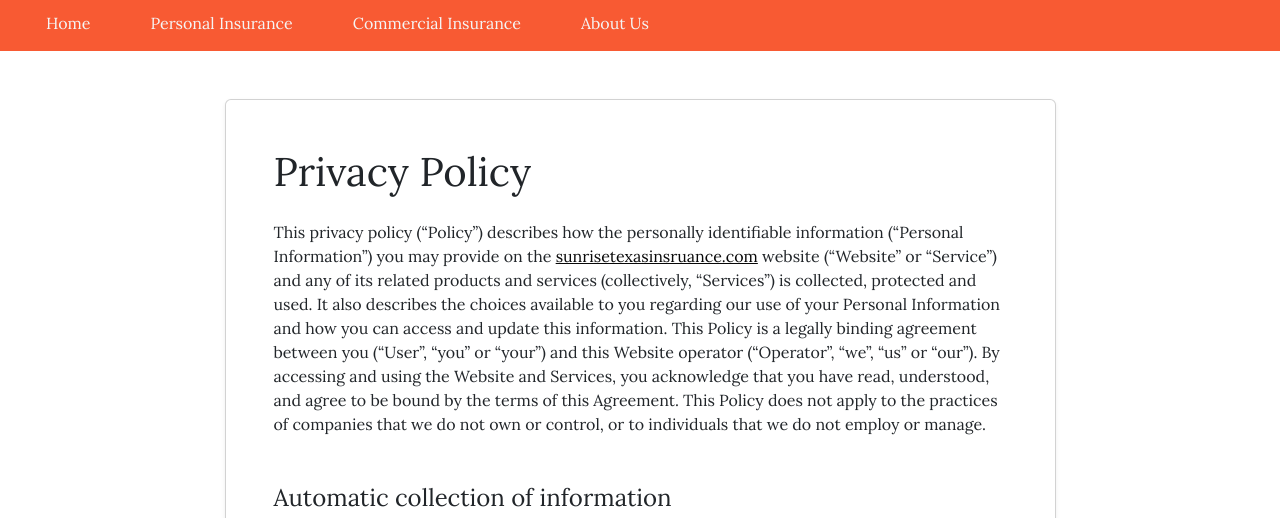
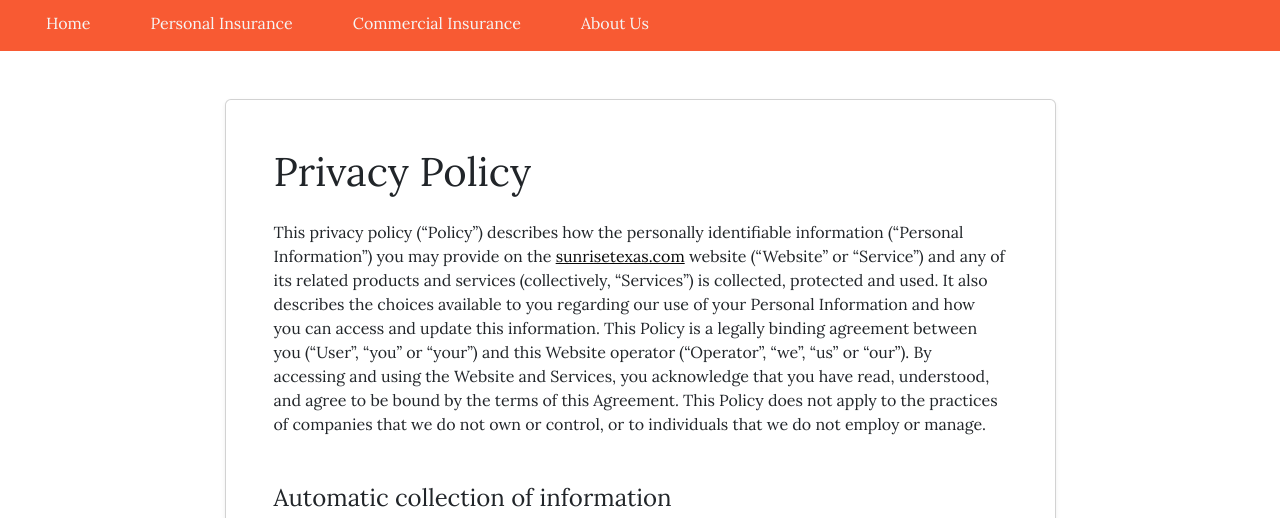
Before and after one commit to SBerglund0629/STIAUpdates, a plain HTML site: page PrivacyPolicy.html in a window 1280 px wide. Shown: the part 213-731 px from the top of the page. Drawn offline with nearby package versions, Linux system fonts and the light colour scheme.

Commit message:
Update PrivacyPolicy.html

```diff
--- a/PrivacyPolicy.html
+++ b/PrivacyPolicy.html
@@ -41,7 +41,7 @@
 
             <p>
               This privacy policy (“Policy”) describes how the personally identifiable information (“Personal Information”) you may provide on the
-              <a target="_blank" rel="nofollow" href="http://sunrisetexas.com">sunrisetexasinsruance.com</a> website (“Website” or “Service”) and any of its related products and services
+              <a target="_blank" rel="nofollow" href="http://sunrisetexas.com">sunrisetexas.com</a> website (“Website” or “Service”) and any of its related products and services
               (collectively, “Services”) is collected, protected and used. It also describes the choices available to you regarding our use of your Personal Information
               and how you can access and update this information. This Policy is a legally binding agreement between you (“User”, “you” or “your”) and this Website
               operator (“Operator”, “we”, “us” or “our”). By accessing and using the Website and Services, you acknowledge that you have read, understood, and agree
```
